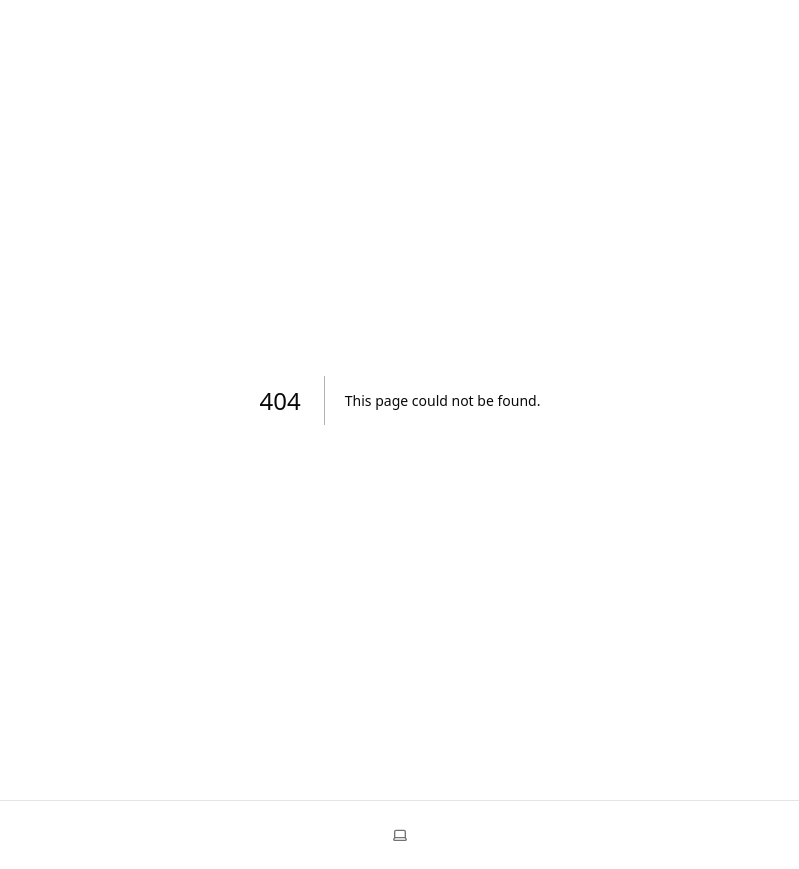
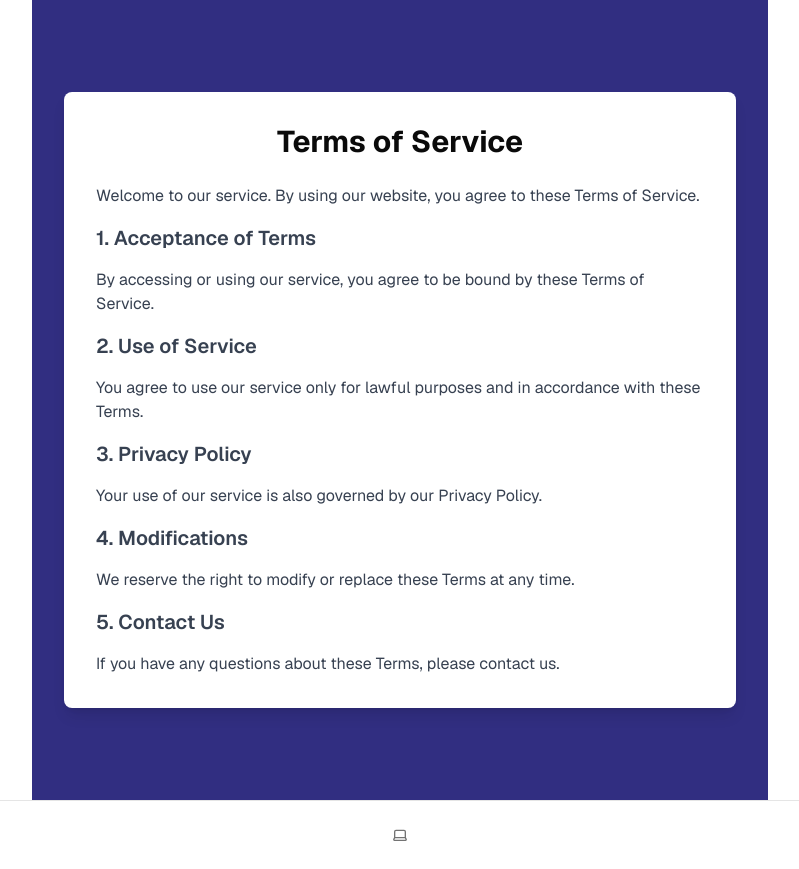
Before and after one commit to Hewlbern/hiero-fork, a Next.js app: page /terms in a window 1280 px wide. Before the commit this address had no page. Shown: the whole page, without its empty margins (240-1039 px from the left). Built offline with nearby package versions, Linux system fonts and the light colour scheme.

Commit message:
Added sample Privacy and Terms page

```diff
--- a/app/page.tsx
+++ b/app/page.tsx
@@ -3,7 +3,6 @@
 import Head from "next/head";
 import { Button } from "@/components/ui/button";
 import { JoinWaitlistModal } from "@/components/join-waitlist-modal";
-import Image from "next/image";
 
 export default function Home() {
 	return (
--- /dev/null
+++ b/app/privacy/page.tsx
@@ -0,0 +1,33 @@
+export default function Home() {
+  return (
+    <main className="min-h-screen bg-indigo-900 flex flex-col items-center justify-center p-8">
+      <div className="bg-white p-8 rounded-lg shadow-lg max-w-2xl w-full">
+        <h1 className="text-3xl font-bold mb-6 text-center">Privacy Policy</h1>
+        <div className="space-y-4 text-gray-700">
+          <p>Your privacy is important to us. This Privacy Policy explains how we collect, use, and protect your personal information.</p>
+
+          <h2 className="text-xl font-semibold">1. Information We Collect</h2>
+          <p>We may collect personal information such as your name, email address, and usage data when you use our service.</p>
+
+          <h2 className="text-xl font-semibold">2. How We Use Your Information</h2>
+          <p>We use your information to provide and improve our service, communicate with you, and comply with legal obligations.</p>
+
+          <h2 className="text-xl font-semibold">3. Data Security</h2>
+          <p>We implement security measures to protect your personal information from unauthorized access or disclosure.</p>
+
+          <h2 className="text-xl font-semibold">4. Third-Party Services</h2>
+          <p>We may use third-party services that collect, monitor and analyze user data to improve our service.</p>
+
+          <h2 className="text-xl font-semibold">5. Your Rights</h2>
+          <p>You have the right to access, correct, or delete your personal information. Contact us for any privacy-related requests.</p>
+
+          <h2 className="text-xl font-semibold">6. Changes to This Policy</h2>
+          <p>We may update our Privacy Policy from time to time. We will notify you of any changes by posting the new Privacy Policy on this page.</p>
+
+          <h2 className="text-xl font-semibold">7. Contact Us</h2>
+          <p>If you have any questions about this Privacy Policy, please contact us.</p>
+        </div>
+      </div>
+    </main>
+  );
+}
--- /dev/null
+++ b/app/terms/page.tsx
@@ -0,0 +1,22 @@
+export default function Home() {
+  return (
+    <main className="min-h-screen bg-indigo-900 flex flex-col items-center justify-center p-8">
+      <div className="bg-white p-8 rounded-lg shadow-lg max-w-2xl w-full">
+        <h1 className="text-3xl font-bold mb-6 text-center">Terms of Service</h1>
+        <div className="space-y-4 text-gray-700">
+          <p>Welcome to our service. By using our website, you agree to these Terms of Service.</p>
+          <h2 className="text-xl font-semibold">1. Acceptance of Terms</h2>
+          <p>By accessing or using our service, you agree to be bound by these Terms of Service.</p>
+          <h2 className="text-xl font-semibold">2. Use of Service</h2>
+          <p>You agree to use our service only for lawful purposes and in accordance with these Terms.</p>
+          <h2 className="text-xl font-semibold">3. Privacy Policy</h2>
+          <p>Your use of our service is also governed by our Privacy Policy.</p>
+          <h2 className="text-xl font-semibold">4. Modifications</h2>
+          <p>We reserve the right to modify or replace these Terms at any time.</p>
+          <h2 className="text-xl font-semibold">5. Contact Us</h2>
+          <p>If you have any questions about these Terms, please contact us.</p>
+        </div>
+      </div>
+    </main>
+  );
+}
```
